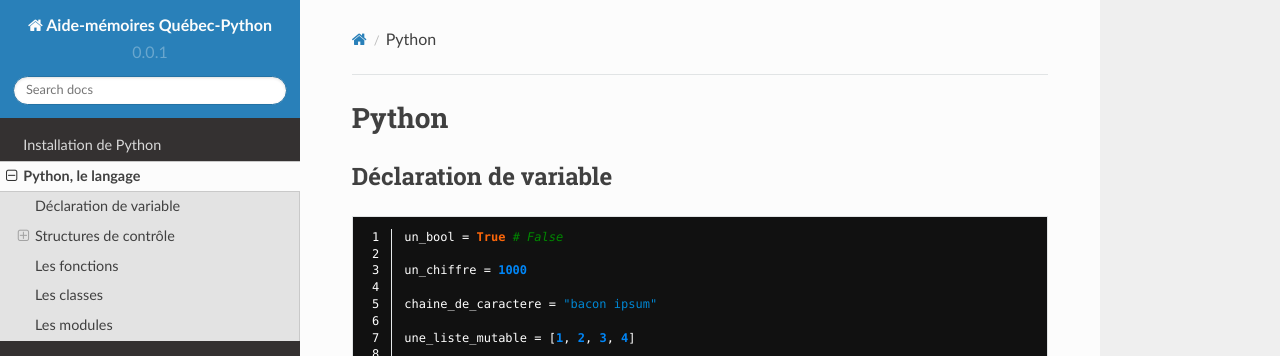
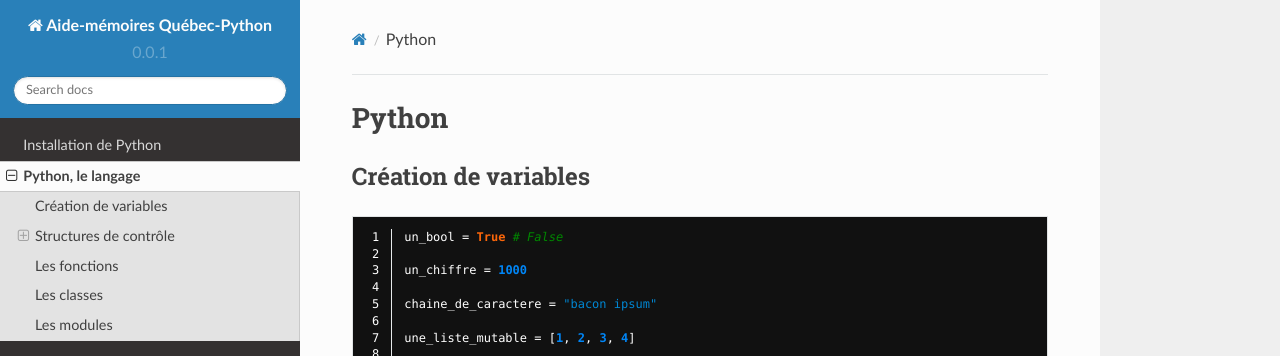
Before and after one commit to Quebec-Python/aide-memoires, a Sphinx documentation site: the page built from source/python.rst, in a window 1280 px wide and 900 px high. Shown: the top 356 px of the window. Built offline with Sphinx 7.4.7 and the Read the Docs theme 2.0.0, drawn with Linux system fonts in a browser that asks for light colours.

Commit message:
Remplacement de "déclaration" par "création"
Voir la discussion sur ce commit:
https://github.com/Quebec-Python/aide-memoires/commit/ce919a64462be46f96b3f2069322d8fdec27082c

```diff
--- a/source/python.rst
+++ b/source/python.rst
@@ -1,8 +1,8 @@
 Python
 ======
 
-Déclaration de variable
------------------------
+Création de variables
+---------------------
 
 .. code-block:: python
    :linenos:
```
